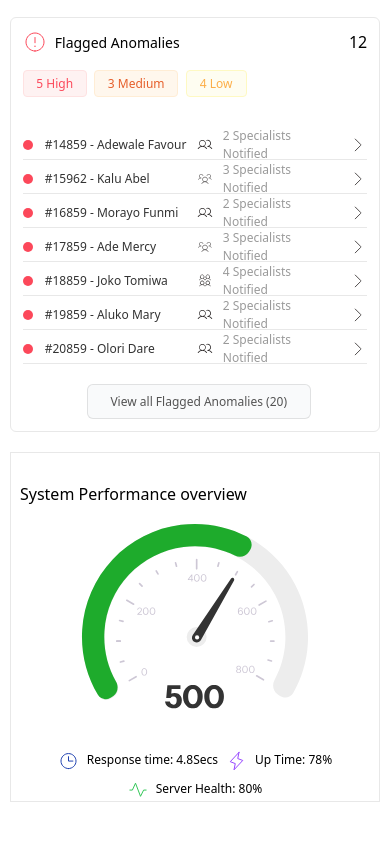
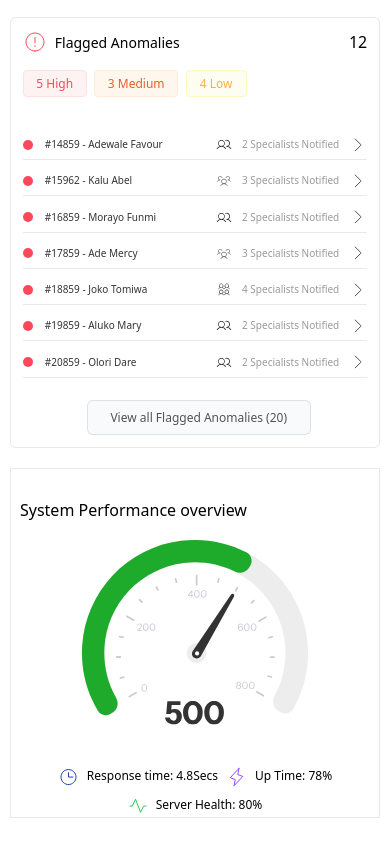
Before and after one commit to Maobugichi/medspecter, a React (Vite) app: page /medspecter/overviews/1 in a window 390 px wide. Shown: the part 1080-1930 px from the top of the page. Built offline with nearby package versions, Linux system fonts and the light colour scheme.

Commit message:
add animations ://

```diff
--- a/src/components/oveview/Overview.jsx
+++ b/src/components/oveview/Overview.jsx
@@ -22,7 +22,7 @@ const Overview = () => {
         } else if (hour > 15) {
             setGreet("Good evening")
         }
-    })
+    },[])
 
     const variants = {
         visible: {opacity: [0 , 0.5 , 1] , scale : [0 , 0.5 , 1] },
--- a/src/components/oveview/anomalypatients.jsx
+++ b/src/components/oveview/anomalypatients.jsx
@@ -1,6 +1,26 @@
 import { motion } from "motion/react"
+import { useEffect, useState } from "react"
 
 const AnomalyPatients = ({id,name,d,content, variants}) => {
+    const [ fontSize , setFontSize ] = useState('12px');
+    const [windowWidth , setWindowWidth] = useState(window.innerWidth)
+    useEffect(() => {
+        const handleResize = () => {
+            setWindowWidth(window.innerWidth);
+        }
+
+        window.addEventListener('resize' , handleResize);
+
+        return () => {
+            window.removeEventListener('resize' , handleResize)
+        }
+    },[window.innerWidth])
+
+    useEffect(() => {
+        if (windowWidth < 600) {
+            setFontSize("10px")
+        }
+    }, [windowWidth])
     const transition = {
         duration: 0.8,
         delay: 0.5,
@@ -8,14 +28,11 @@ const AnomalyPatients = ({id,name,d,content, variants}) => {
         type:"tween"
     }
 
-
-
     return(
         <motion.div
-        initial={{height: 0 , fontSize: 0 , borderBottom: "none"}}
-        whileInView={{height: 30 , fontSize: "12px" , transition: transition , borderBottom:"solid" , borderWidth:0.5 , borderColor:"#E8E8E8 ", borderTop:"none", borderLeft:"none", borderRight:"none" }}
-
-        className="flex    justify-between w-full">
+         initial={{height: 0 , fontSize: 0 , borderBottom: "none"}}
+         whileInView={{height: 30 , fontSize: fontSize , transition: transition , borderBottom:"solid" , borderWidth:0.5 , borderColor:"#E8E8E8 ", borderTop:"none", borderLeft:"none", borderRight:"none" }}
+         className="flex    justify-between w-full">
             <div className="w-1/2 flex items-center gap-3">
                 <motion.span
                  variants={variants}
--- a/src/components/oveview/anomalytable.jsx
+++ b/src/components/oveview/anomalytable.jsx
@@ -33,7 +33,7 @@ const AnomalyTable = ({isShow , variants}) => {
     return(
         <motion.div
         initial={{height:0}}
-        animate={{height : isShow ? 400 : "auto"}}
+        animate={{height : isShow ? 400 : 250}}
         transition={transition}
         className="h-auto  grid gap-1">
             {anomaly}
--- a/src/components/oveview/pendingtable.jsx
+++ b/src/components/oveview/pendingtable.jsx
@@ -38,8 +38,8 @@ const PendingTable = ({variants}) => {
          spacing="justify-between gap-3 h-[41px]"
          variants={variants}
          transition={{
-            duration: 0.5,
-            delay: (i * 0.5),
+            duration: 0.3,
+            delay: (i * 0.3),
           }}
         />
     ))
--- a/src/components/patient/PatientLists.jsx
+++ b/src/components/patient/PatientLists.jsx
@@ -19,8 +19,14 @@ const PatientList = () => {
         }
     },[])
 
+    const variants = {
+        visible: {opacity: [0 , 0.5 , 1] , scale : [0 , 0.5 , 1] },
+        hidden: {opacity: 0, scale: 0}
+    }
+
 
     return(
+
         <div className="lg:grid limitedSize:flex  limitedSize:gap-10 h-full flex flex-col  gap-10 lg:gap-2 lg:w-[85%] w-[95%] mx-auto ">
             <PatientHeader
              isOpen={isOpen}
@@ -32,6 +38,7 @@ const PatientList = () => {
             <PatientTable
               isInfo={isInfo}
               setIsInfo={setIsInfo}
+              variants={variants}
             />
         </div>
     )
--- a/src/components/patient/patienttable.jsx
+++ b/src/components/patient/patienttable.jsx
@@ -1,7 +1,7 @@
 import PendingCases from "../pendingcases";
 import Keys from "../keys";
 import { useEffect, useState, useRef } from "react";
-const PatientTable = ({isInfo,setIsInfo}) => {
+const PatientTable = ({isInfo,setIsInfo ,variants}) => {
     const [thisInfo, setIsThisInfo] = useState(isInfo)
     const [ windowWidth, setWindowWidth ] = useState(window.innerWidth);
     const [ count , setCount ] = useState(10)
@@ -41,7 +41,12 @@ const PatientTable = ({isInfo,setIsInfo}) => {
               statusColor={windowWidth > 600 && item.statusColor}
               statusText={item.statusText}
               width={widths}
-              spacing="md:gap-5 gap-3 smallSize:gap-2 h-16"
+              variants={variants}
+              transition={{
+                duration: 0.2,
+                delay: (i * 0.2),
+              }}
+              spacing="md:gap-5 gap-1 smallSize:gap-2 h-16"
         />
 
     )})
```
